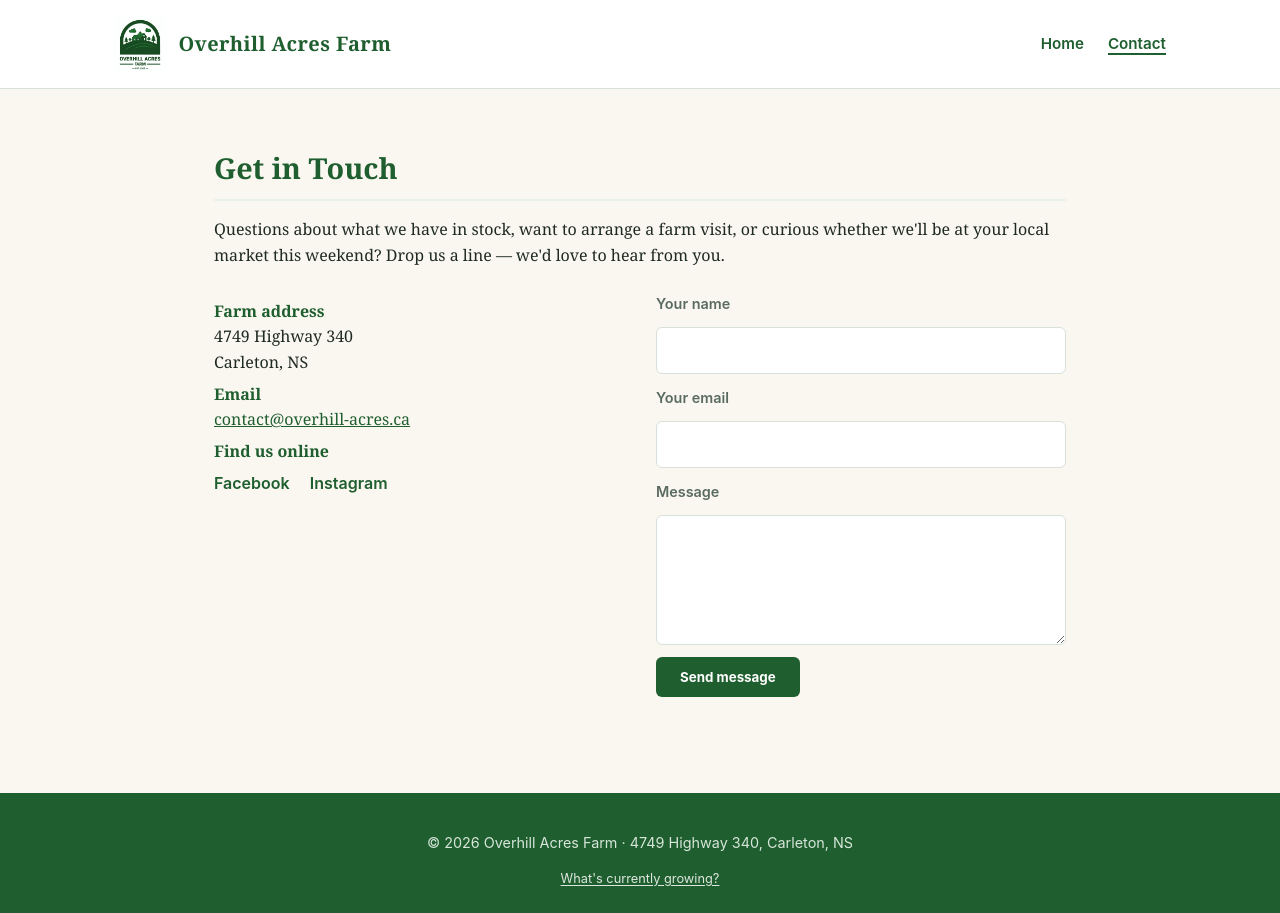
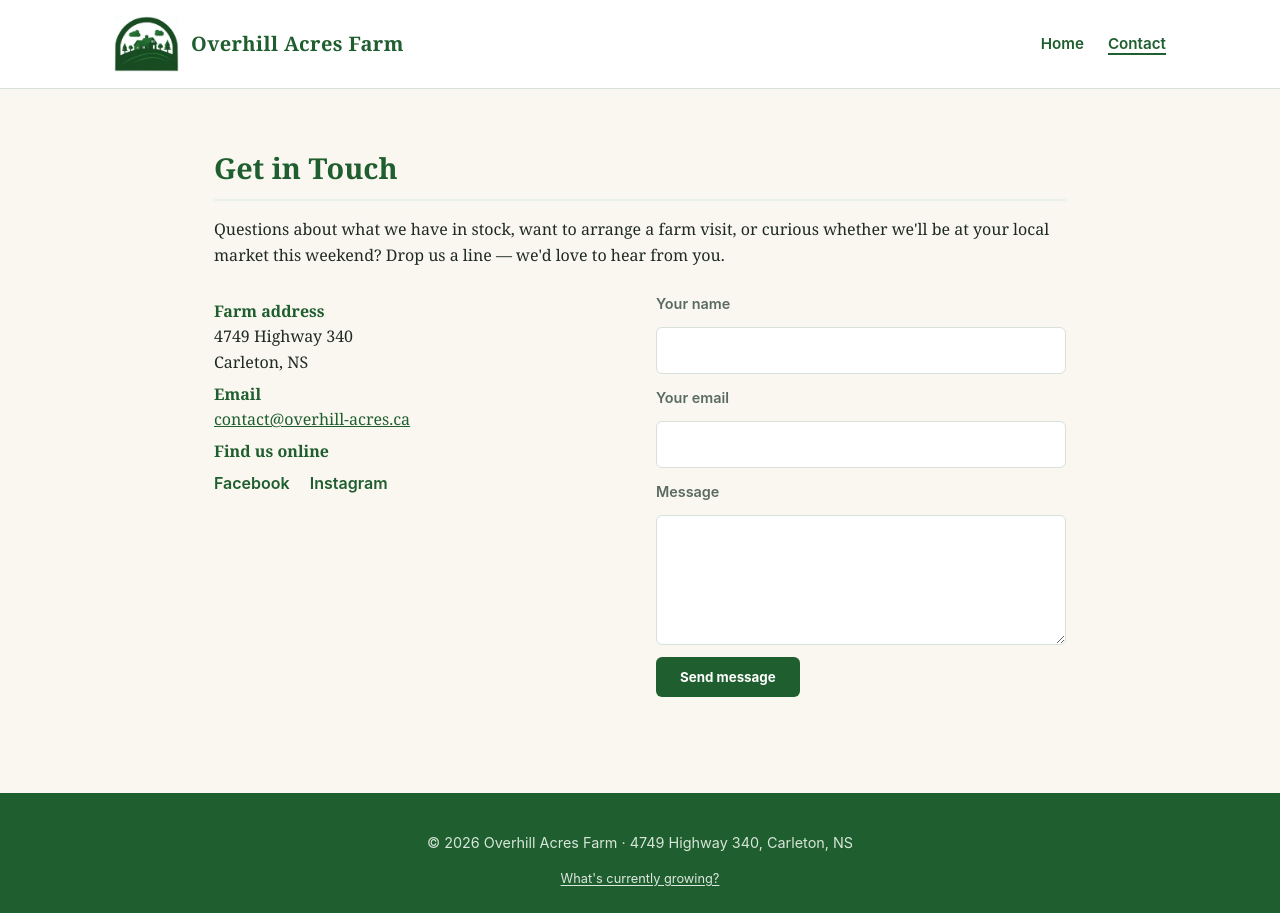
Before and after one commit to vector8/overhill-acres-website, a plain HTML site: page contact.html in a window 1280 px wide. Drawn offline with Linux system fonts and the light colour scheme.

Commit message:
use text-free logo icon in header and favicon
Co-Authored-By: Claude Opus 5.5 <noreply@anthropic.com>

```diff
--- a/contact.html
+++ b/contact.html
@@ -6,14 +6,14 @@
 <title>Contact — Overhill Acres Farm</title>
 <meta name="description" content="Get in touch with Overhill Acres Farm in Carleton, Nova Scotia." />
 <link rel="stylesheet" href="styles.css" />
-<link rel="icon" type="image/png" href="logo.png" />
+<link rel="icon" type="image/png" href="logo-icon.png" />
 </head>
 <body>
 
 <header class="site-header">
   <div class="nav-wrap">
     <a class="brand" href="./">
-      <img src="logo.png" alt="Overhill Acres Farm logo" />
+      <img src="logo-icon.png" alt="Overhill Acres Farm logo" />
       <span class="brand-text">Overhill Acres Farm</span>
     </a>
     <nav>
```
Also changed, not shown: index.html (+2 -2 lines), logo-icon.png (added).
